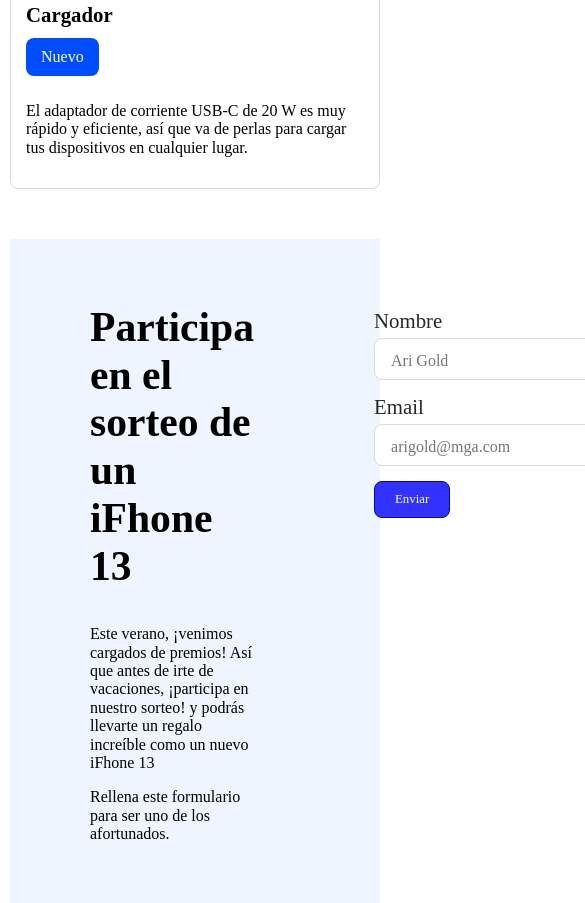
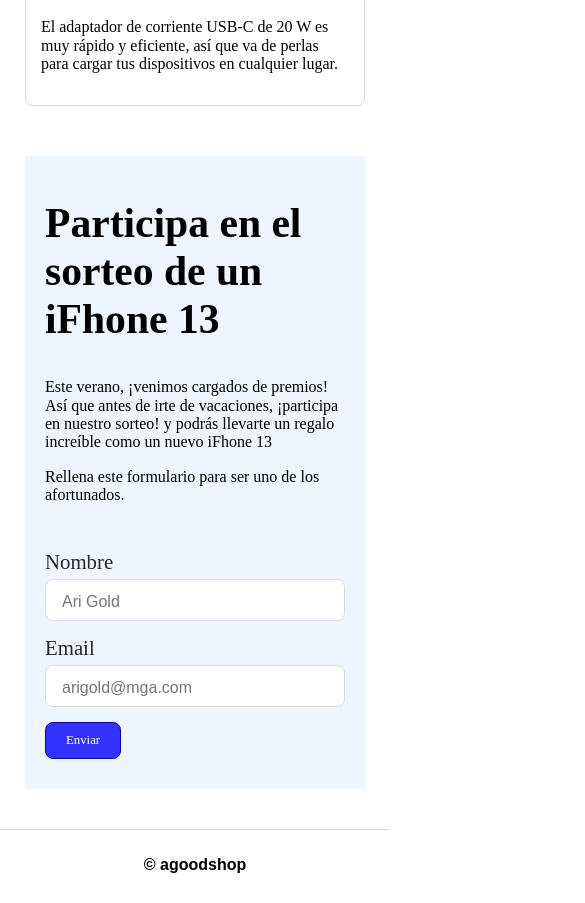
Before and after one commit to elmar241/Pr-ctica-3, a plain HTML site: page index.html in a window 390 px wide. Shown: the part 2676-3579 px from the top of the page, 585 px wide, since content can reach past the window. Drawn offline with Linux system fonts and the light colour scheme.

Commit message:
Módulo formulario Responsive Okey

```diff
--- a/CSS/style.css
+++ b/CSS/style.css
@@ -77,7 +77,7 @@ a {
 .main{
     max-width: 768px;
     margin: 0 auto;
-    padding:0 10px 0 10px;
+    padding:0 25px 0 25px;
 }
 .main--description-product{
     display: flex;
@@ -320,10 +320,68 @@ h3 {
 }
 /*Este es el código vinculado al main - section class="main--form-contact*/
 
+.main--form-contact{
+    display: grid;
+    gap: 10px;
+    grid-template:
+    "main--form-contact_text"
+    "main--form-contact_form";
+    padding: 10px 20px 30px 20px;
+    background-color: #eef5fe;
+    margin-bottom: 40px;
+}
+.main--form-contact_text {
+    grid-area: main--form-contact_text;
+}
+
+.main--form-contact_form{
+    grid-area: main--form-contact_form;
+}
+
+.main--form-contact_text-h2{
+    font-size: 2.6rem;
+}
+
+.main--form-contact_form-raffle{
+    padding: 20px 0 0 0;
+
+}
+.main--form-contact_form-raffle-1{
+    display: flex;
+    flex-direction: column;
+    gap: 5px;
+    margin-bottom: 15px;
+    color: rgb(40, 39, 39);
+    font-size: 1.3rem;
+}
+
+.main--form-contact_form-raffle-button {
+    background-color: rgb(50, 50, 255);
+    color: white;
+    padding: 10px 20px 10px 20px;
+    border-radius: 8px;
+    border: 1px solid rgb(8, 8, 152);
+    font-weight: 100;
+    font-size: 0.8rem;
+}
+
+.main--form-contact_form-raffle-1-input {
+    padding: 8px 8px 8px 16px;
+    border: 1px solid rgb(221, 218, 218);
+    border-radius: 8px;
+    font-family: sans-serif;
+}
+
+.main--form-contact_form-raffle-1-input::placeholder {
+    font-size: 1rem;
+}
+
+@media (min-width: 768px) {
     .main--form-contact {
         display: grid;
+        grid-template-columns: 2fr 1fr;
         grid-template-areas:
-    'main--form-contact_text main--form-contact_text main--form-contact_text  main--form-contact_form';
+        'main--form-contact_text main--form-contact_text main--form-contact_form';
         background-color: #eef5fe;
         padding: 30px 80px 50px 80px;
         gap: 20px;
@@ -375,17 +433,6 @@ h3 {
     .main--form-contact_form-raffle-1-input::placeholder {
         font-size: 1rem;
     }
-
-@media (max-width: 768px) {
-    .main--form-contact{
-        display: grid;
-        .grid-layout {
-            grid-template-areas:
-              "main--form-contact_text"
-              "main--form-contact_form";
-            grid-template-columns: 1fr;
-          }
-    }
 }
 
 /*Este es el código vinculado al footer*/
```
Lines whose indentation alone changed are shown as unchanged.
